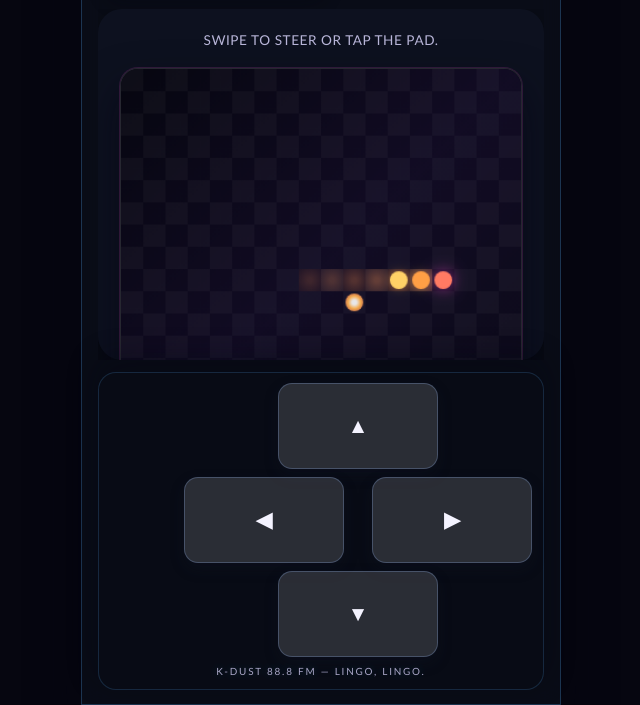
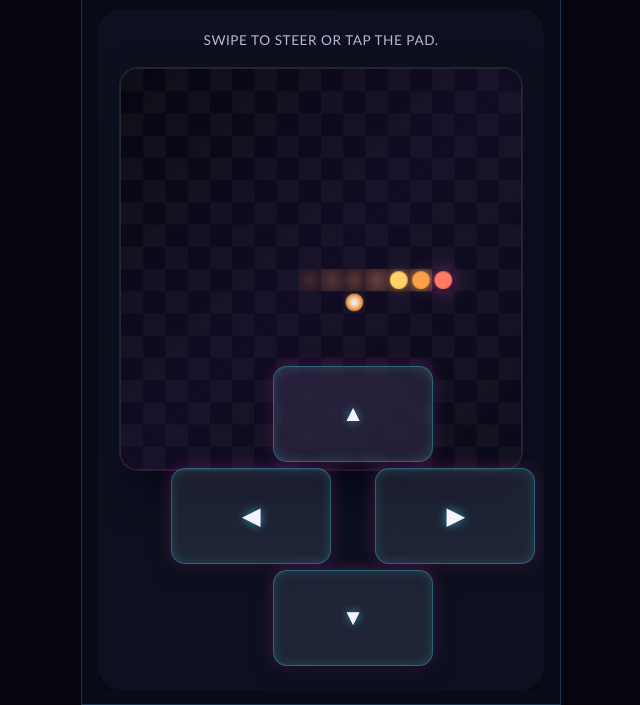
Before and after one commit to RobMac1824/snake-1, a plain HTML site: page index.html in a window 1280 px wide. Both pictures are taken after a click on the button "Start Game". Shown: the part 95-800 px from the top of the page, without its empty margins (319-959 px from the left). Drawn offline with Linux system fonts and the light colour scheme.

Commit message:
Overlay game controls

```diff
--- a/index.html
+++ b/index.html
@@ -63,6 +63,16 @@
       <section class="screen screen--game" id="gameScreen" aria-hidden="true">
         <p class="game-hint">Swipe to steer or tap the pad.</p>
         <canvas id="gameCanvas" width="360" height="360" aria-label="Snake game" role="img"></canvas>
+        <div class="controlsOverlay" id="controlsOverlay">
+          <div class="controls__pad" aria-label="Directional controls">
+            <div class="dpad">
+              <button class="dpad__button dpad__up" data-direction="up" aria-label="Move up">▲</button>
+              <button class="dpad__button dpad__left" data-direction="left" aria-label="Move left">◀</button>
+              <button class="dpad__button dpad__right" data-direction="right" aria-label="Move right">▶</button>
+              <button class="dpad__button dpad__down" data-direction="down" aria-label="Move down">▼</button>
+            </div>
+          </div>
+        </div>
         <div class="toast" id="powerToast" role="status" aria-live="polite" aria-hidden="true"></div>
         <div class="storm-overlay" id="stormOverlay" aria-hidden="true"></div>
         <div class="overlay overlay--countdown" id="countdownOverlay" aria-live="assertive" aria-hidden="true">
@@ -106,20 +116,6 @@
         </div>
       </section>
     </main>
-
-    <footer class="controls">
-      <div class="controls__pad" aria-label="Directional controls">
-        <div class="dpad">
-          <button class="dpad__button dpad__up" data-direction="up" aria-label="Move up">▲</button>
-          <button class="dpad__button dpad__left" data-direction="left" aria-label="Move left">◀</button>
-          <button class="dpad__button dpad__right" data-direction="right" aria-label="Move right">▶</button>
-          <button class="dpad__button dpad__down" data-direction="down" aria-label="Move down">▼</button>
-        </div>
-      </div>
-      <div class="controls__meta">
-        <div class="brand-subline station-line">K-DUST 88.8 FM — lingo, lingo.</div>
-      </div>
-    </footer>
   </div>
 
   <script src="app.js"></script>
--- a/styles.css
+++ b/styles.css
@@ -13,6 +13,7 @@
   --primary: linear-gradient(135deg, #ff6df5, #3de7ff);
   --shadow: 0 24px 40px rgba(5, 6, 15, 0.7);
   --glow: radial-gradient(800px 420px at 50% -120px, rgba(255, 93, 217, 0.2), transparent 60%);
+  --safe-bottom: env(safe-area-inset-bottom, 0px);
 }
 
 * {
@@ -328,6 +329,7 @@ body::after {
 .screen--game {
   justify-content: flex-start;
   gap: 12px;
+  position: relative;
 }
 
 .screen h1,
@@ -419,20 +421,18 @@ button {
   touch-action: manipulation;
 }
 
-.controls {
-  margin-top: auto;
-  padding: 10px 14px calc(12px + env(safe-area-inset-bottom, 0px));
-  background: rgba(9, 12, 22, 0.9);
-  border: 1px solid rgba(86, 175, 255, 0.18);
-  border-radius: 18px;
-  box-shadow: 0 -12px 30px rgba(4, 6, 18, 0.45);
+.controlsOverlay {
+  position: absolute;
+  left: 50%;
+  transform: translateX(-50%);
+  bottom: calc(24px + var(--safe-bottom));
+  z-index: 50;
+  width: 94vw;
+  max-width: min(420px, 94vw);
   display: flex;
-  flex-direction: column;
-  align-items: center;
-  gap: 8px;
-  position: sticky;
-  bottom: 0;
-  z-index: 2;
+  justify-content: center;
+  pointer-events: auto;
+  touch-action: none;
 }
 
 .controls__pad {
@@ -441,28 +441,30 @@ button {
   justify-content: center;
 }
 
-.controls__meta {
-  text-align: center;
-}
-
 .dpad {
   display: grid;
-  grid-template-columns: repeat(3, clamp(58px, 16vw, 86px));
-  grid-template-rows: repeat(3, clamp(58px, 16vw, 86px));
-  gap: 8px;
+  grid-template-columns: repeat(3, clamp(84px, 18vw, 96px));
+  grid-template-rows: repeat(3, clamp(84px, 18vw, 96px));
+  gap: 6px;
+  touch-action: none;
 }
 
 .dpad__button {
   width: 100%;
   height: 100%;
   border-radius: 14px;
-  background: rgba(255, 255, 255, 0.14);
-  border: 1px solid var(--border);
-  font-size: 1.3rem;
+  background: rgba(255, 255, 255, 0.08);
+  border: 1px solid rgba(61, 231, 255, 0.35);
+  font-size: 1.4rem;
   font-weight: 700;
   color: var(--text);
-  box-shadow: 0 6px 14px rgba(15, 23, 42, 0.3);
-  touch-action: manipulation;
+  box-shadow:
+    0 8px 20px rgba(7, 10, 24, 0.55),
+    0 0 16px rgba(255, 79, 216, 0.25),
+    inset 0 0 12px rgba(61, 231, 255, 0.18);
+  backdrop-filter: blur(10px) saturate(140%);
+  text-shadow: 0 0 10px rgba(61, 231, 255, 0.6);
+  touch-action: none;
 }
 
 .dpad__button:active {
@@ -487,6 +489,12 @@ button {
 .dpad__down {
   grid-column: 2;
   grid-row: 3;
+}
+
+@supports not (backdrop-filter: blur(1px)) {
+  .dpad__button {
+    background: rgba(12, 16, 32, 0.8);
+  }
 }
 
 .overlay {
@@ -811,14 +819,9 @@ button {
   }
 
   .dpad {
-    grid-template-columns: repeat(3, clamp(56px, 20vw, 80px));
-    grid-template-rows: repeat(3, clamp(56px, 20vw, 80px));
-    gap: 6px;
-  }
-
-  .controls {
-    padding: 8px 10px calc(10px + env(safe-area-inset-bottom, 0px));
-    gap: 6px;
+    grid-template-columns: repeat(3, clamp(84px, 22vw, 92px));
+    grid-template-rows: repeat(3, clamp(84px, 22vw, 92px));
+    gap: 5px;
   }
 
   .brand-subline {
@@ -826,10 +829,6 @@ button {
   }
 }
 
-body:not(.is-game-active) .controls__pad {
-  display: none;
-}
-
 @supports (height: 100dvh) {
   .app {
     min-height: 100dvh;
```
